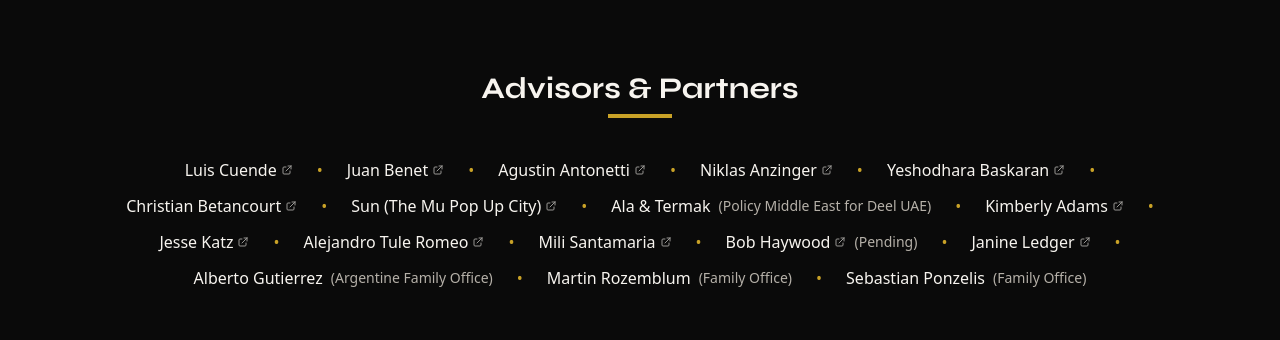
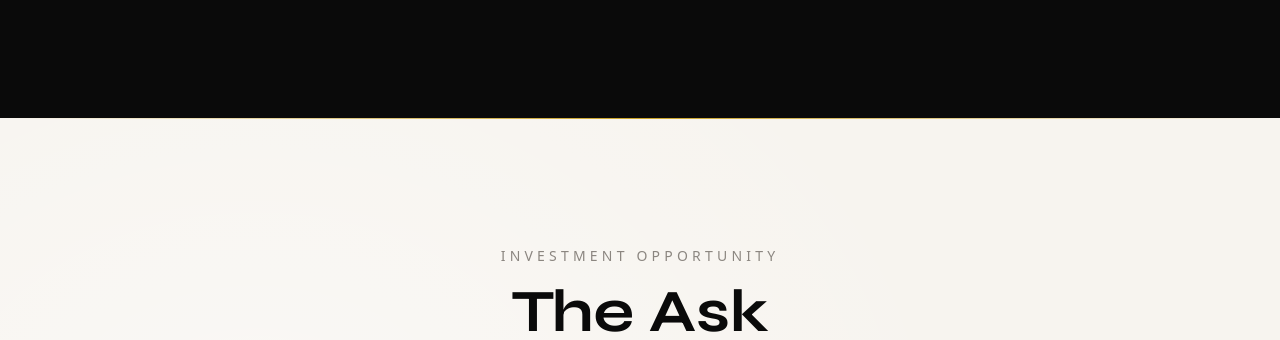
Before and after one commit to bitesports/civic-stack, a Next.js app: page / in a window 1280 px wide. Shown: the part 7238-7578 px from the top of the page. Built offline with nearby package versions, Linux system fonts and the light colour scheme.

Commit message:
Remove advisor list from Team section

```diff
--- a/components/Team.tsx
+++ b/components/Team.tsx
@@ -64,25 +64,6 @@
   },
 ];
 
-const advisors = [
-  { name: "Luis Cuende", link: "https://www.perplexity.ai/search/luis-cuende-F5zhizGmTvy2vgWSol5IMw#0" },
-  { name: "Juan Benet", link: "https://www.perplexity.ai/search/juan-benet-and-how-could-he-ad-KgPr7KahTaagT1Z1ddvGjw#0" },
-  { name: "Agustin Antonetti", link: "https://www.perplexity.ai/search/agustin-antonetti-4_WekVX3QOu9IcFxX0DaaQ#0" },
-  { name: "Niklas Anzinger", link: "https://www.perplexity.ai/search/niklas-infinita-kmPfIo8qQsmMzXayhpX3YQ#0" },
-  { name: "Yeshodhara Baskaran", link: "https://www.perplexity.ai/search/yeshodhara-baskaran-nieQue6ETNyvKuObyu_YaQ#0" },
-  { name: "Christian Betancourt", link: "https://www.perplexity.ai/search/christian-betancourt-prospera-xIF338FUSgCc8nGoFxzceg#0" },
-  { name: "Sun (The Mu Pop Up City)", link: "https://www.perplexity.ai/search/sun-https-x-com-sunbh-eth-http-Re5TxErSRtePDPJselrMcg#0" },
-  { name: "Ala & Termak", note: "Policy Middle East for Deel UAE" },
-  { name: "Kimberly Adams", link: "https://www.perplexity.ai/search/kim-dubai-onchain-city-UKSY5XyNRbiF.0fjAuEO1w#0" },
-  { name: "Jesse Katz", link: "https://www.perplexity.ai/search/jesse-katz-speech-without-bord-DQop.jnwSBiIeBKff5.37g#0" },
-  { name: "Alejandro Tule Romeo", link: "https://www.perplexity.ai/search/https-www-linkedin-com-in-alej-zJAZaH.zQfSpEmUincKRjg#0" },
-  { name: "Mili Santamaria", link: "https://www.perplexity.ai/search/milagros-santamaria-7zYzzVWMRkCw9wUVviB28w#0" },
-  { name: "Bob Haywood", link: "https://www.perplexity.ai/search/bob-haywood-sez-YPwhwQiBRwSeqYWm0PmAcQ#0", note: "Pending" },
-  { name: "Janine Ledger", link: "https://www.perplexity.ai/search/janine-ledger-BYMFnDcWR4GMByzDNqnwFw#0" },
-  { name: "Alberto Gutierrez", note: "Argentine Family Office" },
-  { name: "Martin Rozemblum", note: "Family Office" },
-  { name: "Sebastian Ponzelis", note: "Family Office" },
-];
 
 export default function Team() {
   const ref = useRef(null);
@@ -109,7 +90,7 @@
         </motion.div>
 
         {/* Team Grid */}
-        <div className="grid grid-cols-2 md:grid-cols-4 gap-6 mb-20">
+        <div className="grid grid-cols-2 md:grid-cols-4 gap-6">
           {teamMembers.map((member, index) => (
             <motion.div
               key={member.name}
@@ -158,53 +139,6 @@
           ))}
         </div>
 
-        {/* Advisors Section */}
-        <motion.div
-          initial={{ opacity: 0, y: 30 }}
-          animate={isInView ? { opacity: 1, y: 0 } : {}}
-          transition={{ duration: 0.8, delay: 0.4 }}
-        >
-          <div className="text-center mb-10">
-            <h3 className="font-[family-name:var(--font-syne)] text-2xl md:text-3xl font-bold mb-2">
-              Advisors & Partners
-            </h3>
-            <div className="w-16 h-1 bg-gold mx-auto" />
-          </div>
-
-          <div className="flex flex-wrap justify-center gap-x-6 gap-y-3">
-            {advisors.map((advisor, index) => (
-              <motion.div
-                key={advisor.name}
-                initial={{ opacity: 0 }}
-                animate={isInView ? { opacity: 1 } : {}}
-                transition={{ duration: 0.4, delay: 0.5 + index * 0.03 }}
-                className="flex items-center gap-2"
-              >
-                {advisor.link ? (
-                  <a
-                    href={advisor.link}
-                    target="_blank"
-                    rel="noopener noreferrer"
-                    className="text-marble hover:text-gold transition-colors font-medium inline-flex items-center gap-1"
-                  >
-                    {advisor.name}
-                    <svg className="w-3 h-3 opacity-60" fill="none" stroke="currentColor" viewBox="0 0 24 24">
-                      <path strokeLinecap="round" strokeLinejoin="round" strokeWidth={2} d="M10 6H6a2 2 0 00-2 2v10a2 2 0 002 2h10a2 2 0 002-2v-4M14 4h6m0 0v6m0-6L10 14" />
-                    </svg>
-                  </a>
-                ) : (
-                  <span className="text-marble font-medium">{advisor.name}</span>
-                )}
-                {advisor.note && (
-                  <span className="text-stone-light text-sm">({advisor.note})</span>
-                )}
-                {index < advisors.length - 1 && (
-                  <span className="text-gold ml-4">•</span>
-                )}
-              </motion.div>
-            ))}
-          </div>
-        </motion.div>
       </div>
     </section>
   );
```
